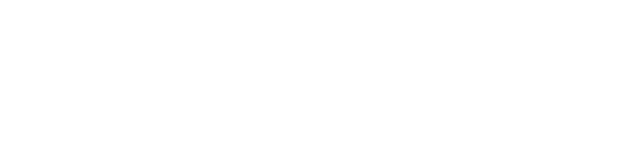
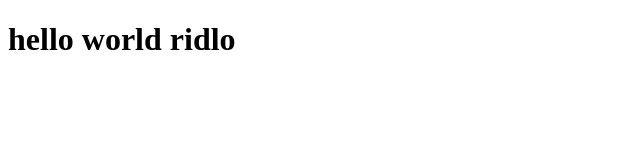
Before and after one commit to ridlo-fauzi/belajar-git, a plain HTML site: page index.html in a window 1280 px wide. Shown: the whole page, without its empty margins (0-640 px from the left). Drawn offline with Linux system fonts and the light colour scheme.

```diff
--- a/index.html
+++ b/index.html
@@ -6,6 +6,6 @@
     <title>Document</title>
   </head>
   <body>
-    <form action="" method="post"></form>
+    <h1>hello world ridlo</h1>
   </body>
 </html>
--- a/style.css
+++ b/style.css
@@ -0,0 +1,5 @@
+h1 {
+    background-color: blue;
+    color: #fff;
+    text-align: center;
+}
```
